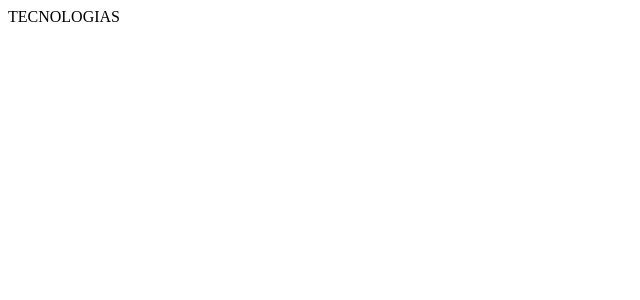
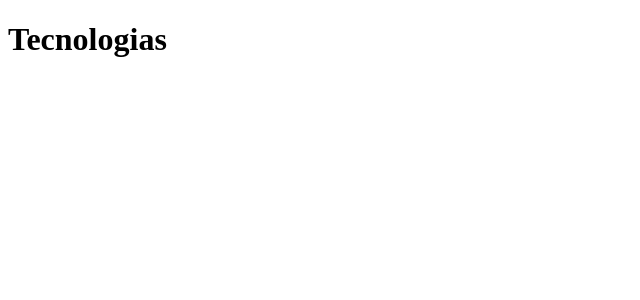
Before and after one commit to FelipeFernandesr/RID185953_Desafio04, a React (Vite) app: page /tecnologias in a window 1280 px wide. Shown: the top 300 px of the page, without its empty margins (0-640 px from the left). Built offline with nearby package versions, Linux system fonts and the light colour scheme.

Commit message:
Adding Styled-components

```diff
--- a/package.json
+++ b/package.json
@@ -10,9 +10,11 @@
     "preview": "vite preview"
   },
   "dependencies": {
+    "@types/styled-components": "^5.1.34",
     "react": "^19.0.0",
     "react-dom": "^19.0.0",
-    "react-router-dom": "^7.5.0"
+    "react-router-dom": "^7.5.0",
+    "styled-components": "^6.1.17"
   },
   "devDependencies": {
     "@eslint/js": "^9.21.0",
--- a/src/App.tsx
+++ b/src/App.tsx
@@ -1,11 +1,12 @@
 import { BrowserRouter as Router, Route, Routes } from 'react-router-dom'
+import { Home, Tecnologies } from './pages'
 
 function App() {
   return (
     <Router>
       <Routes>
-        <Route path="/" element={<>HOME</>} />
-        <Route path="/tecnologias" element={<>TECNOLOGIAS</>} />
+        <Route path="/" element={<Home />} />
+        <Route path="/tecnologias" element={<Tecnologies />} />
       </Routes>
     </Router>
   )
--- /dev/null
+++ b/src/pages/Home.tsx
@@ -0,0 +1,9 @@
+function Home() {
+  return (
+    <>
+      <h1>Home</h1>
+    </>
+  )
+}
+
+export default Home
--- /dev/null
+++ b/src/pages/Tecnologies.tsx
@@ -0,0 +1,9 @@
+function Tecnologies() {
+  return (
+    <>
+      <h1>Tecnologias</h1>
+    </>
+  )
+}
+
+export default Tecnologies
--- /dev/null
+++ b/src/pages/index.ts
@@ -0,0 +1,2 @@
+export { default as Home } from './Home'
+export { default as Tecnologies } from './Tecnologies'
```
Also changed, not shown: 1 other file (tests, documents, lock files or other folders).
